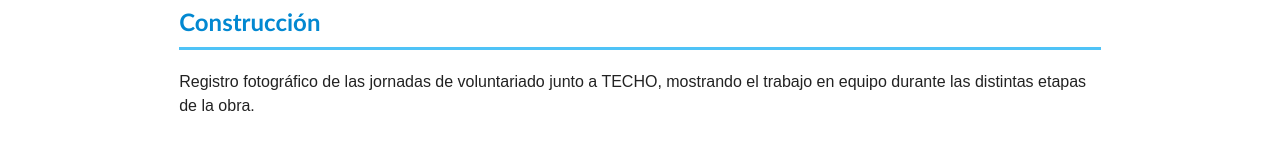
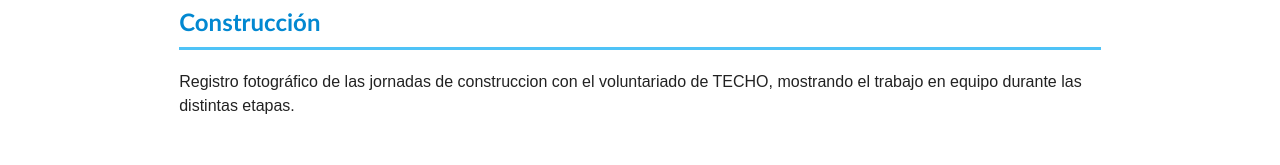
Before and after one commit to agustin1115/Actividad-1-Galer-a-Visual, a plain HTML site: page construccion.html in a window 1280 px wide. Shown: the part 228-393 px from the top of the page. Drawn offline with Linux system fonts and the light colour scheme.

Commit message:
Correccion de redaccion

```diff
--- a/construccion.html
+++ b/construccion.html
@@ -28,8 +28,8 @@
     <section>
       <h2>Construcción</h2>
       <p>
-        Registro fotográfico de las jornadas de voluntariado junto a TECHO,
-        mostrando el trabajo en equipo durante las distintas etapas de la obra.
+        Registro fotográfico de las jornadas de construccion con el voluntariado de TECHO,
+        mostrando el trabajo en equipo durante las distintas etapas.
       </p>
     </section>
 
```
